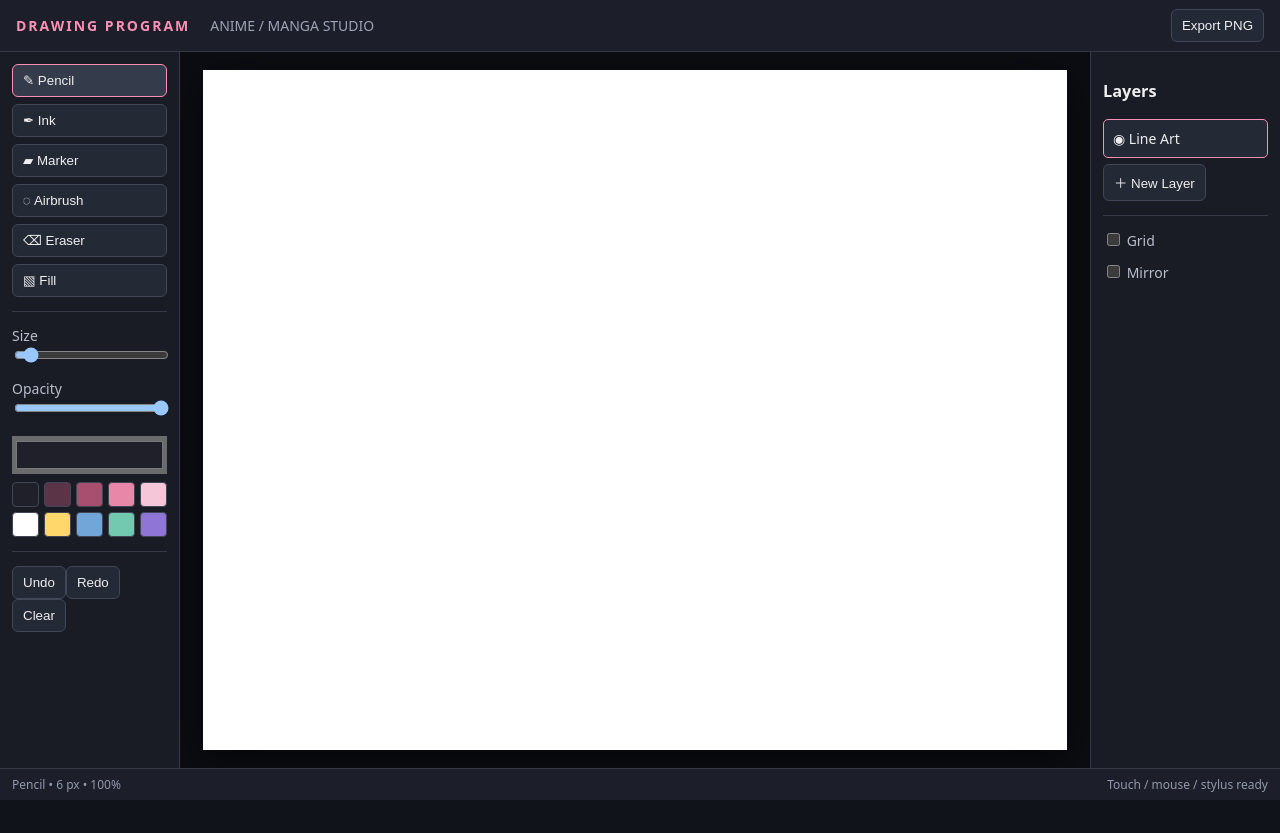
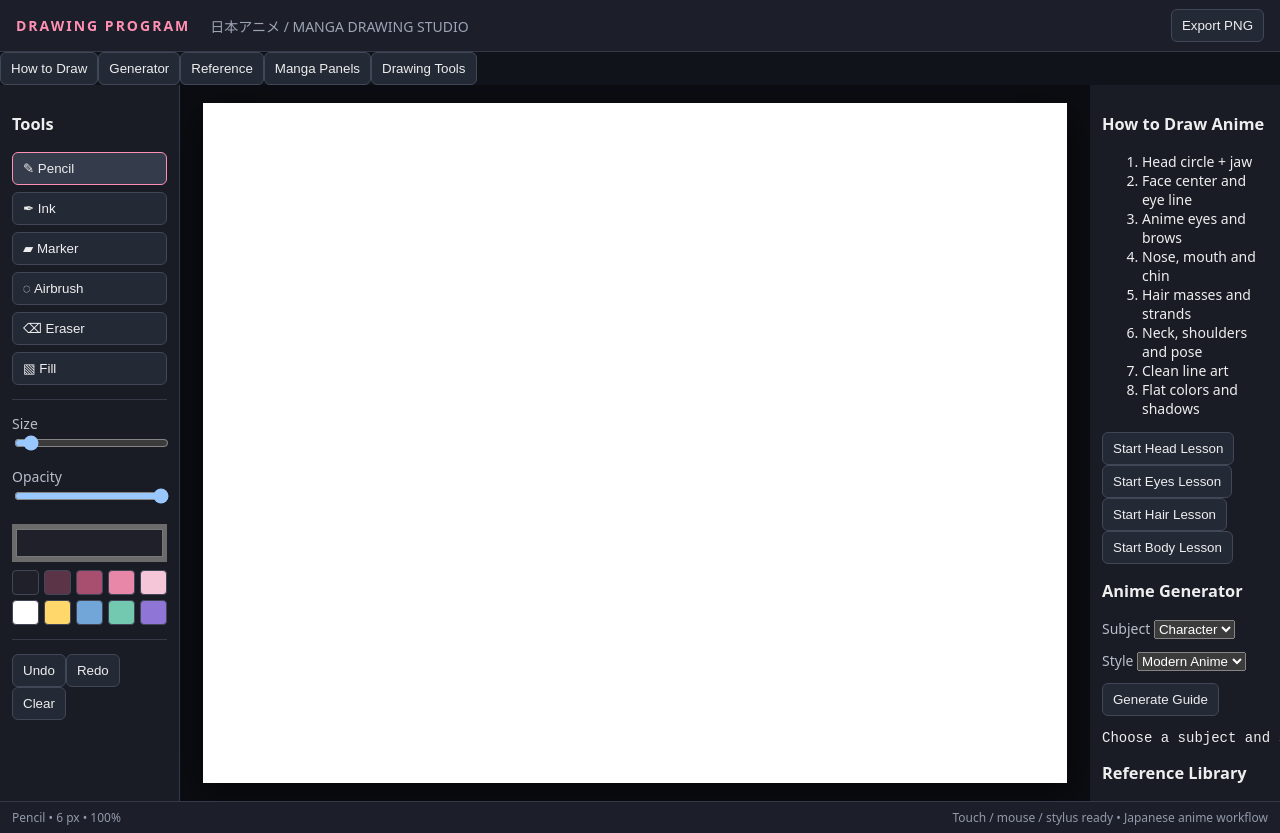
Before and after one commit to ArkansasIo/Drawing-program, a plain HTML site: page index.html in a window 1280 px wide. Before the commit the page ends 800 px from the top, so only its background shows below. Drawn offline with Linux system fonts and the light colour scheme.

Commit message:
Add anime drawing tutor generator and menus

```diff
--- a/index.html
+++ b/index.html
@@ -1,28 +1,23 @@
 <!doctype html>
 <html lang="en">
-<head>
-<meta charset="utf-8"><meta name="viewport" content="width=device-width,initial-scale=1">
-<title>Drawing Program — Anime Studio</title>
-<link rel="stylesheet" href="style.css">
-</head>
+<head><meta charset="utf-8"><meta name="viewport" content="width=device-width,initial-scale=1">
+<title>Drawing Program — Anime Drawing Studio</title><link rel="stylesheet" href="style.css"></head>
 <body>
-<header><strong>DRAWING PROGRAM</strong><span>ANIME / MANGA STUDIO</span><button id="export">Export PNG</button></header>
+<header><strong>DRAWING PROGRAM</strong><span>日本アニメ / MANGA DRAWING STUDIO</span>
+<button id="export">Export PNG</button></header>
+<div class="menu"><button data-panel="howto">How to Draw</button><button data-panel="generator">Generator</button><button data-panel="references">Reference</button><button data-panel="panels">Manga Panels</button><button data-panel="tools">Drawing Tools</button></div>
 <div class="workspace">
-<aside class="tools">
-<button class="tool active" data-tool="pencil">✎ Pencil</button><button class="tool" data-tool="ink">✒ Ink</button>
-<button class="tool" data-tool="marker">▰ Marker</button><button class="tool" data-tool="airbrush">◌ Airbrush</button>
-<button class="tool" data-tool="eraser">⌫ Eraser</button><button class="tool" data-tool="fill">▧ Fill</button>
-<hr><label>Size <input id="size" type="range" min="1" max="80" value="6"></label>
-<label>Opacity <input id="opacity" type="range" min="1" max="100" value="100"></label>
-<input id="color" type="color" value="#20202a">
-<div class="palette" id="palette"></div>
+<aside class="tools" id="toolPanel">
+<h3>Tools</h3><button class="tool active" data-tool="pencil">✎ Pencil</button><button class="tool" data-tool="ink">✒ Ink</button><button class="tool" data-tool="marker">▰ Marker</button><button class="tool" data-tool="airbrush">◌ Airbrush</button><button class="tool" data-tool="eraser">⌫ Eraser</button><button class="tool" data-tool="fill">▧ Fill</button>
+<hr><label>Size <input id="size" type="range" min="1" max="80" value="6"></label><label>Opacity <input id="opacity" type="range" min="1" max="100" value="100"></label><input id="color" type="color" value="#20202a"><div class="palette" id="palette"></div>
 <hr><button id="undo">Undo</button><button id="redo">Redo</button><button id="clear">Clear</button>
 </aside>
-<main><div class="canvas-wrap"><canvas id="canvas"></canvas></div></main>
-<aside class="layers"><h3>Layers</h3><div id="layers"></div><button id="addLayer">＋ New Layer</button><hr>
-<label><input id="grid" type="checkbox"> Grid</label><label><input id="symmetry" type="checkbox"> Mirror</label>
+<main><div id="guide" class="guide"></div><div class="canvas-wrap"><canvas id="canvas"></canvas></div></main>
+<aside class="side"><section id="howto" class="panel active"><h3>How to Draw Anime</h3><ol><li>Head circle + jaw</li><li>Face center and eye line</li><li>Anime eyes and brows</li><li>Nose, mouth and chin</li><li>Hair masses and strands</li><li>Neck, shoulders and pose</li><li>Clean line art</li><li>Flat colors and shadows</li></ol><button class="lesson" data-lesson="head">Start Head Lesson</button><button class="lesson" data-lesson="eyes">Start Eyes Lesson</button><button class="lesson" data-lesson="hair">Start Hair Lesson</button><button class="lesson" data-lesson="body">Start Body Lesson</button></section>
+<section id="generator" class="panel"><h3>Anime Generator</h3><label>Subject <select id="subject"><option>Character</option><option>Face</option><option>Full Body</option><option>Chibi</option><option>Creature</option></select></label><label>Style <select id="style"><option>Modern Anime</option><option>Shonen</option><option>Shojo</option><option>Seinen</option><option>Chibi</option><option>Manga Ink</option></select></label><button id="generate">Generate Guide</button><pre id="genout">Choose a subject and style.</pre></section>
+<section id="references" class="panel"><h3>Reference Library</h3><p>Practice sheets for eyes, faces, hair, hands, poses, clothing and expressions.</p><div class="refs"><button>Eyes</button><button>Faces</button><button>Hair</button><button>Hands</button><button>Poses</button><button>Expressions</button></div></section>
+<section id="panels" class="panel"><h3>Manga Panel Tools</h3><button id="addPanel">＋ Add Panel</button><button id="speech">＋ Speech Bubble</button><button id="speed">＋ Speed Lines</button><p>Compose storyboard pages and export the finished manga page.</p></section>
 </aside>
 </div>
-<footer><span id="status">Pencil • 6 px • 100%</span><span>Touch / mouse / stylus ready</span></footer>
-<script src="app.js"></script>
-</body></html>
+<footer><span id="status">Pencil • 6 px • 100%</span><span>Touch / mouse / stylus ready • Japanese anime workflow</span></footer>
+<script src="app.js"></script></body></html>
```
